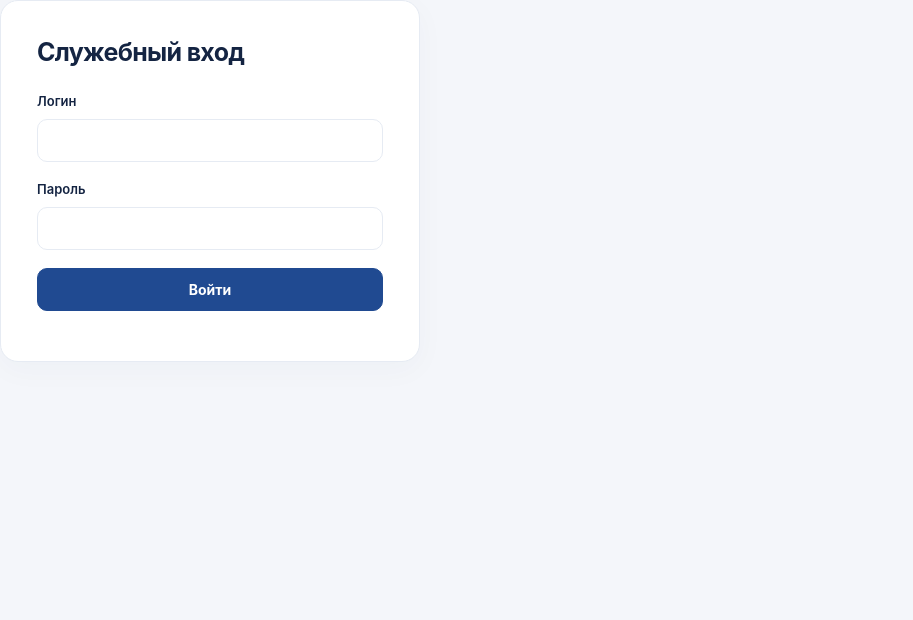
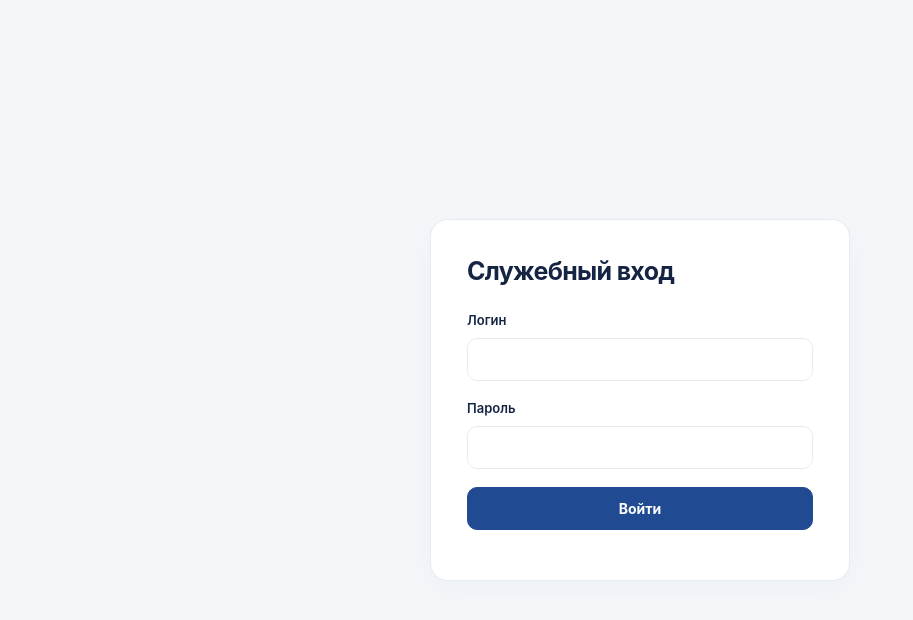
Before and after one commit to Egor-Zvada/Staff-vve, a Symfony app: template app/templates/private/login.html.twig in a window 1280 px wide. Shown: the top 620 px of the page, without its empty margins (0-913 px from the left). Run offline with Twig, Linux system fonts and the light colour scheme; the template is opened without the code that fills it: most values are stand-ins (such as "Sample title", 1, 10 or a date in 2020); some libraries are stand-ins or nearby versions.

Commit message:
Center private login form in the viewport

```diff
--- a/app/templates/private/login.html.twig
+++ b/app/templates/private/login.html.twig
@@ -1 +1 @@
-<!doctype html><html lang="ru"><head><meta charset="utf-8"><meta name="viewport" content="width=device-width,initial-scale=1"><meta name="csrf-token" content="{{ csrf }}"><meta name="robots" content="noindex,nofollow"><title>Служебный вход</title><link rel="stylesheet" href="/assets/app.css?v={{ asset_version }}"></head><body class="auth-page"><main class="login-card card"><h1>Служебный вход</h1>{% if error %}<p role="alert">{{ error }}</p>{% endif %}<form method="post" action="{{ private_path }}"><input type="hidden" name="csrf" value="{{ csrf }}"><label>Логин<input name="login" autocomplete="username" required></label><label>Пароль<input name="password" type="password" autocomplete="current-password" required></label><button class="button primary" type="submit">Войти</button></form></main></body></html>
+<!doctype html><html lang="ru"><head><meta charset="utf-8"><meta name="viewport" content="width=device-width,initial-scale=1"><meta name="csrf-token" content="{{ csrf }}"><meta name="robots" content="noindex,nofollow"><title>Служебный вход</title><link rel="stylesheet" href="/assets/app.css?v={{ asset_version }}"></head><body class="login-body"><main class="login-card card"><h1>Служебный вход</h1>{% if error %}<p role="alert">{{ error }}</p>{% endif %}<form method="post" action="{{ private_path }}"><input type="hidden" name="csrf" value="{{ csrf }}"><label>Логин<input name="login" autocomplete="username" required></label><label>Пароль<input name="password" type="password" autocomplete="current-password" required></label><button class="button primary" type="submit">Войти</button></form></main></body></html>
```
